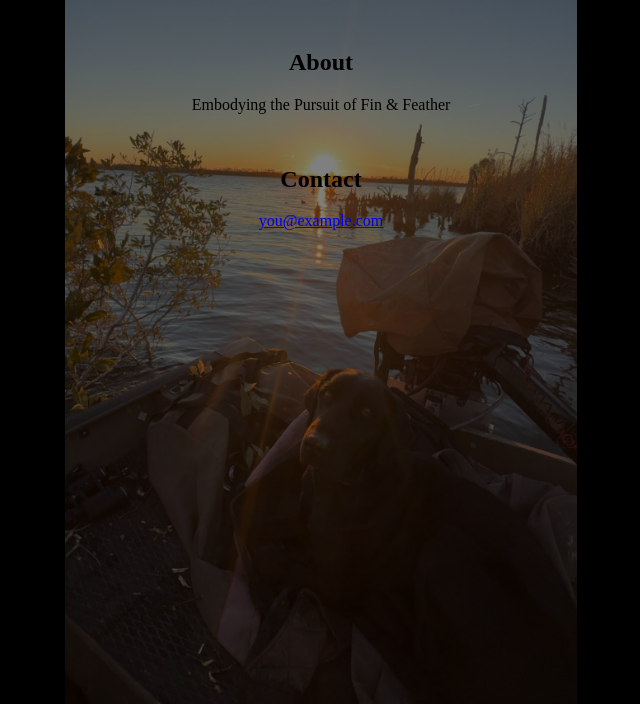
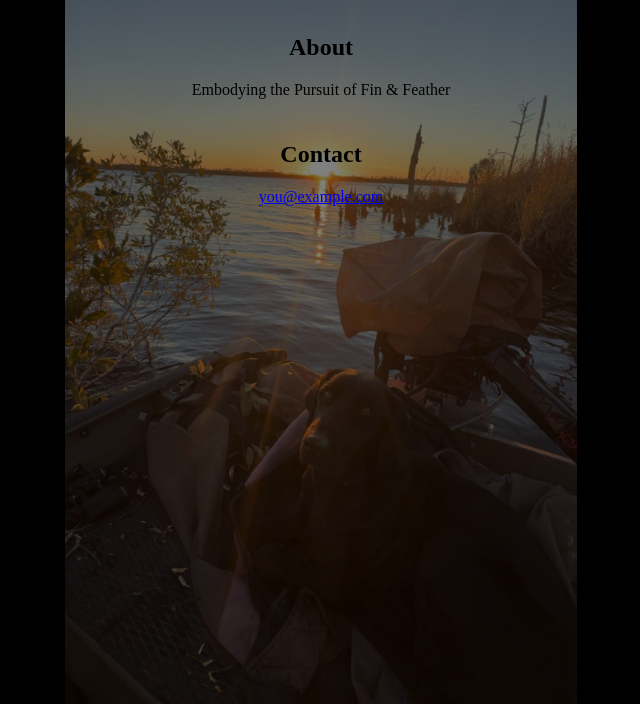
Before and after one commit to cahynonjones27-hash/mysite, a plain HTML site: page index.html in a window 1280 px wide. Shown: the part 96-800 px from the top of the page, without its empty margins (319-959 px from the left). Drawn offline with Linux system fonts and the light colour scheme.

Commit message:
Adjust section padding in index.html
Reduced padding in section styling for better layout.

```diff
--- a/index.html
+++ b/index.html
@@ -10,7 +10,7 @@
     body { margin: 0; font-family: Times New Roman, sans-serif; color: #000; background: linear-gradient(rgba(0,0,0,0.5), rgba(0,0,0,0.5)), url("Ivy-on-boat-background.jpg") center / 40% no-repeat fixed; background-color:#000; }
     nav { position: sticky; top: 0; background: #000; padding: 1rem; text-align: center; }
     nav a { margin: 0 1rem; text-decoration: none; color: #fff; }
-    section { padding: 0.5rem 1.5rem; max-width: 900px; margin: auto; text-align: center;}
+    section { padding: 0.2rem 1.5rem; max-width: 900px; margin: auto; text-align: center;}
     img { max-width: 100%; height: auto; border-radius: 8px; }
     .gallery { display: grid; grid-template-columns: repeat(auto-fit, minmax(250px, 1fr)); gap: 1rem; }
   </style>
```
